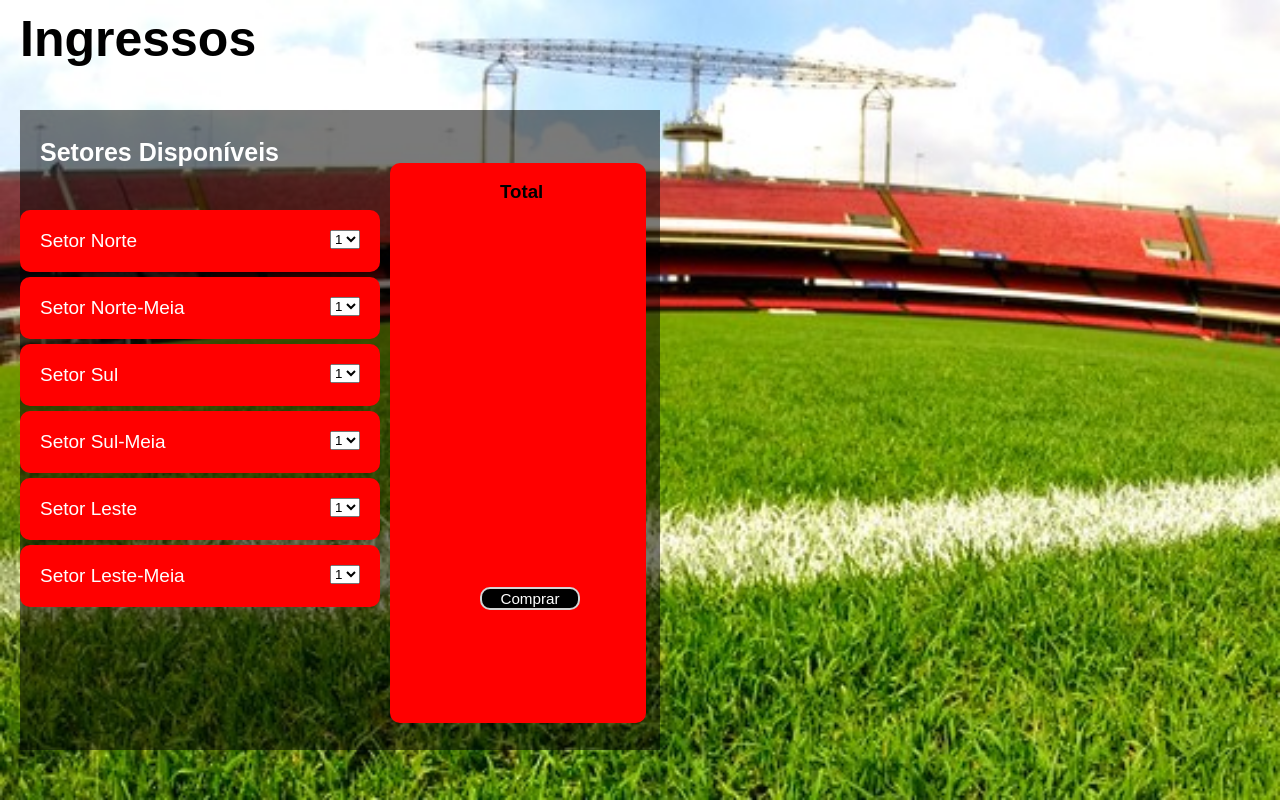
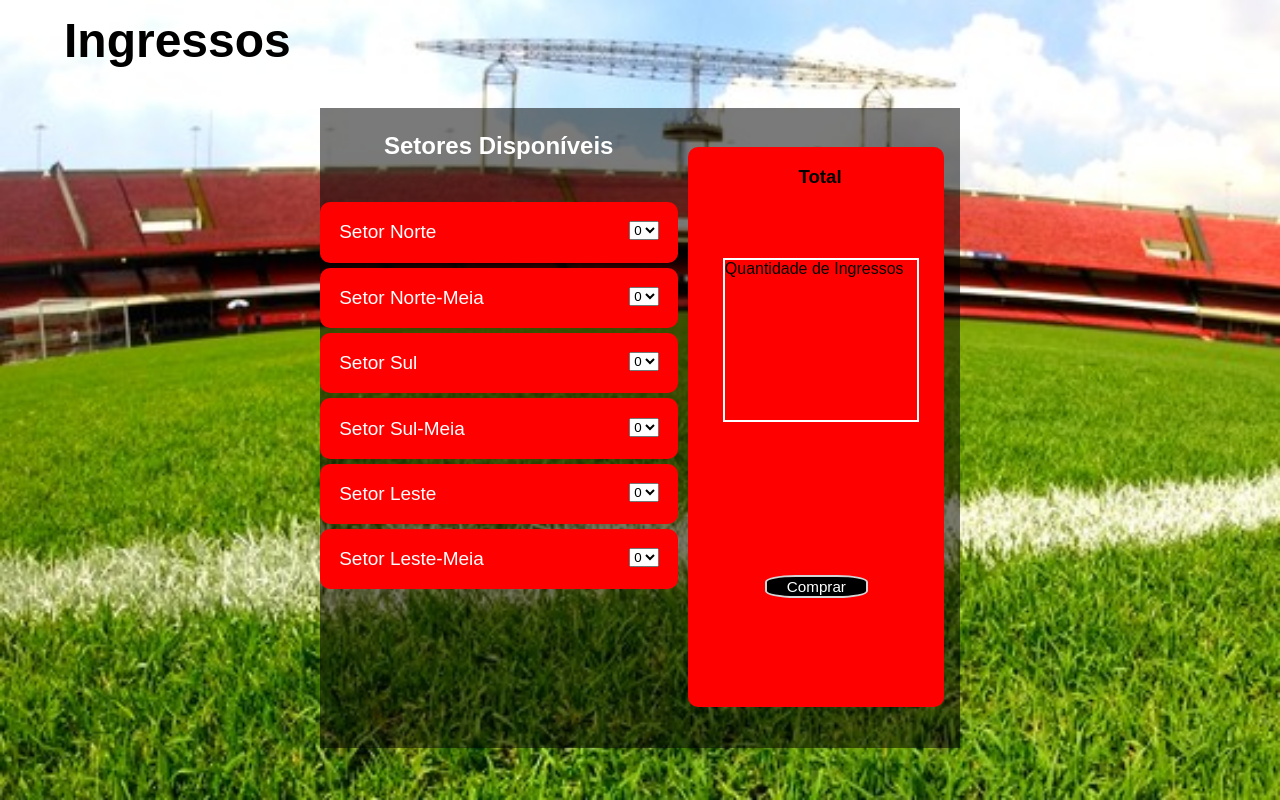
Before and after one commit to miguelmoreirabandtec/Projeto_Site, a plain HTML site: page Projeto_SIte/venda_ingressos.html in a window 1280 px wide. Drawn offline with Linux system fonts and the light colour scheme.

Commit message:
Alterei algumas funções do site na pagina de venda de ingressos

```diff
--- a/Projeto_SIte/css/venda_ingressos.css
+++ b/Projeto_SIte/css/venda_ingressos.css
@@ -16,30 +16,30 @@ body {
     float: left;
 }
 .pagina_ingressos h2 {
-    margin-left: 20px;
-    font-size: 50px;
-    margin-top: 10px;
+    margin-left: 5%;
+    font-size: 300%;
+    margin-top: 1%;
     position: relative;
 }
 .posicao_dos_ingressos {
     height: 80vh;
     width: 50vw;
     background-color: rgba(0, 0, 0, 0.52);
-    margin-left: 20px;
+    margin-left: 25%;
 }
 .posicao_dos_ingressos h4 {
     color: white;
-    margin-left: 20px;
-    margin-bottom: 20px;
-    font-size: 25px;
-    margin-top: 10px;
+    margin-left: 10%;
+    margin-bottom: 3%;
+    font-size: 150%;
+    margin-top: 1%;
 }
 .configVenda{
 
     width: 50%;
     color: white;
     background-color: red;
-    padding: 20px;
+    padding: 3%;
     font-size: 19px;
     border-radius: 10px;
     float: left;
@@ -63,10 +63,10 @@ body {
     margin-left: 110px;
 }
 .total_ingressos_compras button{
-    width: 100px;
-    margin-left: 90px;
-    margin-top: 365px;
-    border-radius: 10px;
+    width: 40%;
+    margin-left: 30%;
+    margin-top: 60%;
+    border-radius: 30%;
     color: white;
     background-color: #000000;
     border-style: none;
@@ -78,3 +78,12 @@ body {
 background-color: rgb(238, 103, 13);
     color: white;
 }
+.acumulo {
+    position: relative;
+    right: 10%;
+    margin-top: 20%;
+    float: right;
+    width: 15vw;
+    height: 20vh;
+    border: 2px solid white;
+}
--- a/Projeto_SIte/venda_ingressos.html
+++ b/Projeto_SIte/venda_ingressos.html
@@ -36,6 +36,7 @@
             <div class="configVenda" draggable="true">
                 Setor Norte
                 <select name="Ingressos" id="quantidade_ingressos">
+                    <option value="">0</option>
                     <option value="30">1</option>
                     <option value="60">2</option>
                     <option value="90">3</option>
@@ -49,6 +50,7 @@
             <div class="configVenda" draggable="true">
                 Setor Norte-Meia
                 <select name="Ingressos" id="quantidade_ingressos2">
+                    <option value="">0</option>
                     <option value="15">1</option>
                     <option value="30">2</option>
                     <option value="45">3</option>
@@ -63,6 +65,7 @@
             <div class="configVenda" draggable="true">
                 Setor Sul
                 <select name="Ingressos" id="quantidade_ingressos3">
+                    <option value="">0</option>
                     <option value="50">1</option>
                     <option value="100">2</option>
                     <option value="150">3</option>
@@ -76,6 +79,7 @@
             <div class="configVenda" draggable="true">
                 Setor Sul-Meia
                 <select name="Ingressos" id="quantidade_ingressos4">
+                    <option value="">0</option>
                     <option value="25">1</option>
                     <option value="50">2</option>
                     <option value="75">3</option>
@@ -89,6 +93,7 @@
             <div class="configVenda" draggable="true">
                 Setor Leste
                 <select name="Ingressos" id="quantidade_ingressos4">
+                    <option value="">0</option>
                     <option value="30">1</option>
                     <option value="60">2</option>
                     <option value="90">3</option>
@@ -102,6 +107,7 @@
             <div class="configVenda" draggable="true">
                 Setor Leste-Meia
                 <select name="Ingressos" id="quantidade_ingressos4">
+                    <option value="">0</option>
                     <option value="15">1</option>
                     <option value="30">2</option>
                     <option value="45">3</option>
@@ -115,6 +121,7 @@
             <div class="total_ingressos_compras">
 
                 <h3>Total</h3>
+                <div class="acumulo">Quantidade de Ingressos</div>
                 <button onclick="compra()">Comprar</button>
             </div>
 
```
